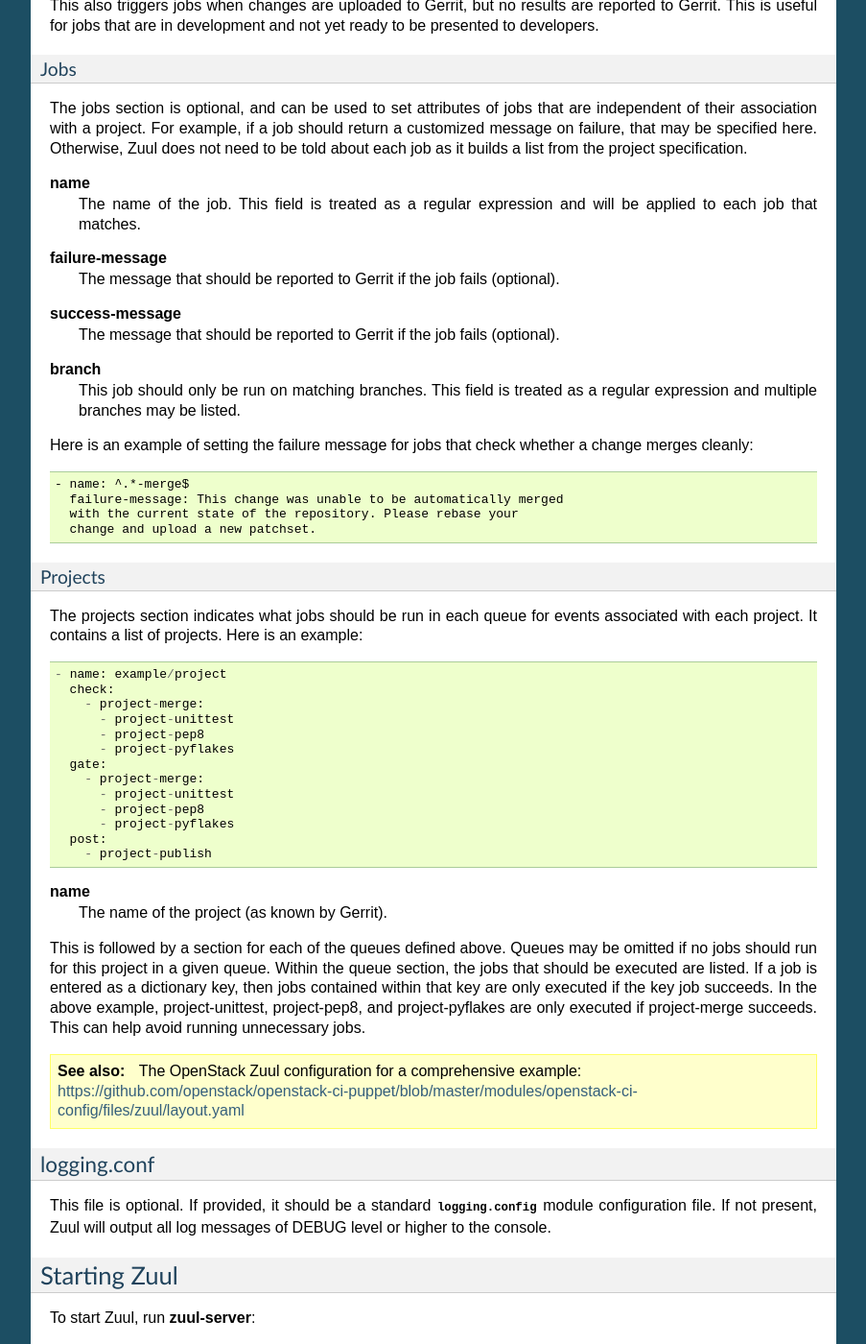
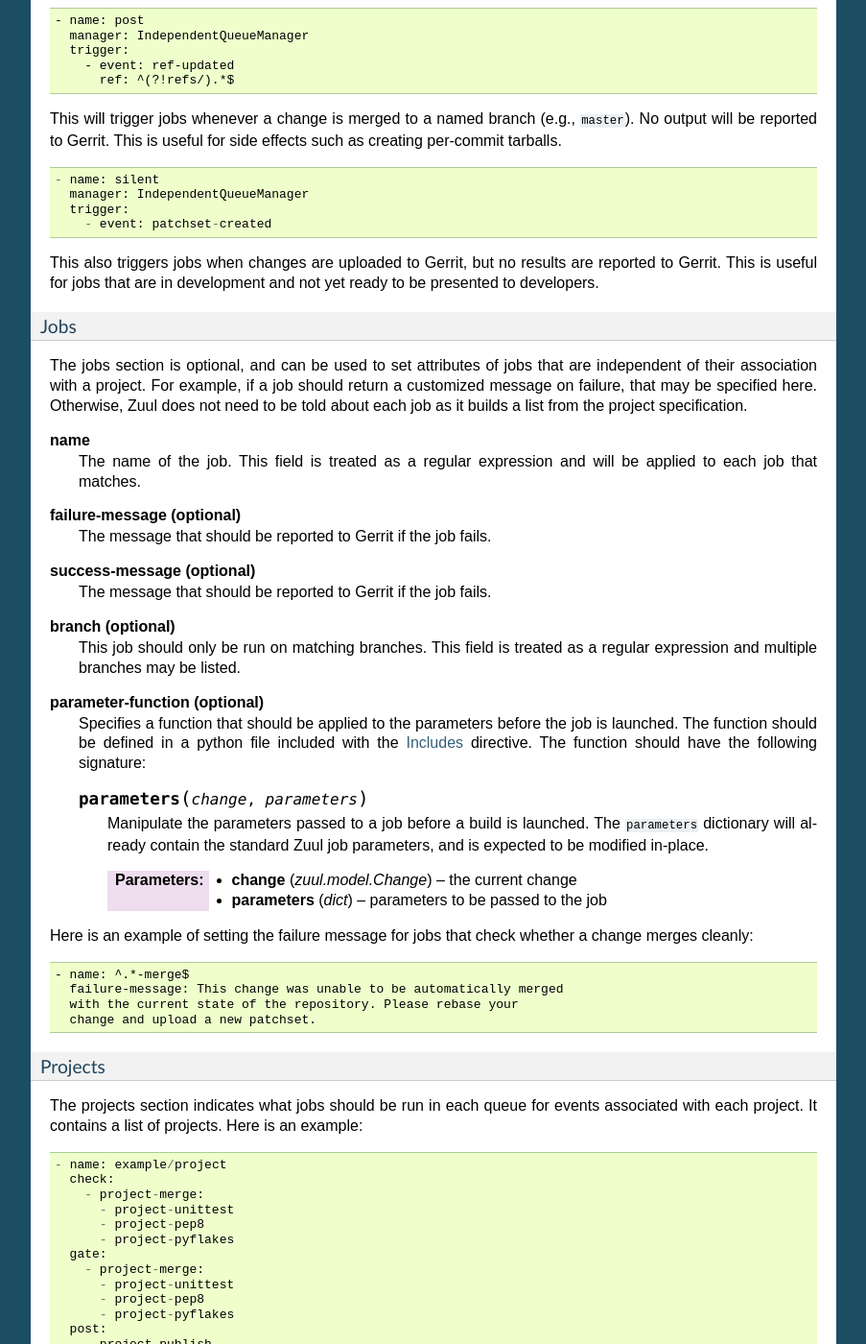
Before and after one commit to openstack-infra/zuul, a Sphinx documentation site: the page built from doc/source/zuul.rst, in a window 1280 px wide and 1400 px high, scrolled down 3440 px. Shown: the whole window at 96% size, without its empty margins (198-1101 px from the left). Built offline with Sphinx 7.4.7, drawn with Linux system fonts in a browser that asks for light colours; some of the changed text lies outside the part shown.

Commit message:
Add parameter function and job branch specs.
Add a parameter-function attribute to jobs that specifies a function
that should be called to manipulate parameters passed to jenkins
before a job is launched.

Add the ability to include a python file to define such a function.

Finish implementing the "branch" attribute of jobs that lets you
specify whether a job should run on a particular branch.

Change-Id: I3f4d21ad5ac58a24d44a9a8437daa5c668967db9

```diff
--- a/doc/source/zuul.rst
+++ b/doc/source/zuul.rst
@@ -37,6 +37,24 @@ This is the main configuration file for Zuul, where all of the queues
 and projects are defined, what tests should be run, and what actions
 Zuul should perform.  There are three sections: queues, jobs, and
 projects.
+
+.. _includes:
+
+Includes
+""""""""
+
+Custom functions to be used in Zuul's configuration may be provided
+using the ``includes`` directive.  It accepts a list of files to
+include, and currently supports one type of inclusion, a python file::
+
+  includes:
+    - python-file: local_functions.py
+
+**python-file**
+  The path to a python file.  The file will be loaded and objects that
+  it defines will be placed in a special environment which can be
+  referenced in the Zuul configuration.  Currently only the
+  parameter-function attribute of a Job uses this feature.
 
 Queues
 """"""
@@ -244,18 +262,34 @@ each job as it builds a list from the project specification.
   The name of the job.  This field is treated as a regular expression
   and will be applied to each job that matches.
 
-**failure-message**
-  The message that should be reported to Gerrit if the job fails
-  (optional).
+**failure-message (optional)**
+  The message that should be reported to Gerrit if the job fails.
 
-**success-message**
-  The message that should be reported to Gerrit if the job fails
-  (optional).
+**success-message (optional)**
+  The message that should be reported to Gerrit if the job fails.
 
-**branch**
+**branch (optional)**
   This job should only be run on matching branches.  This field is
   treated as a regular expression and multiple branches may be
   listed.
+
+**parameter-function (optional)**
+  Specifies a function that should be applied to the parameters before
+  the job is launched.  The function should be defined in a python file
+  included with the :ref:`includes` directive.  The function
+  should have the following signature:
+
+  .. function:: parameters(change, parameters)
+
+     Manipulate the parameters passed to a job before a build is
+     launched.  The ``parameters`` dictionary will already contain the
+     standard Zuul job parameters, and is expected to be modified
+     in-place.
+
+     :param change: the current change
+     :type change: zuul.model.Change
+     :param parameters: parameters to be passed to the job
+     :type parameters: dict
 
 Here is an example of setting the failure message for jobs that check
 whether a change merges cleanly::
```
Also changed, not shown: 3 other files.
